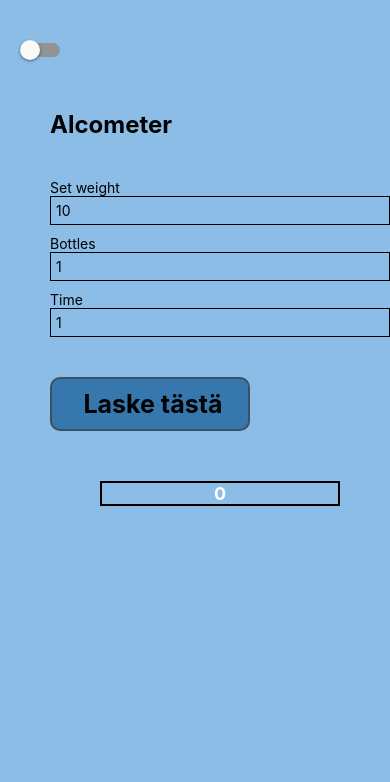
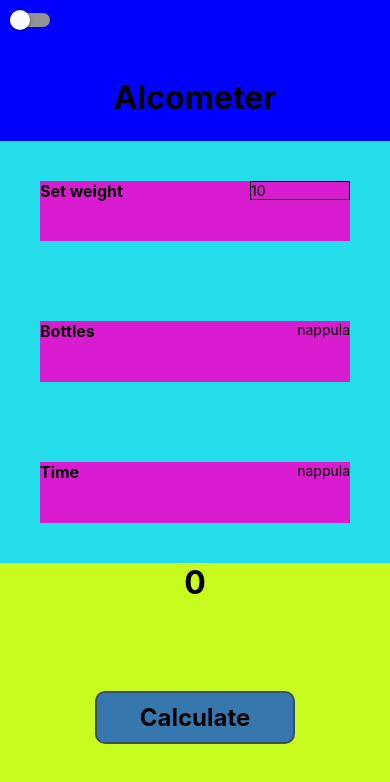
Before and after one commit to tikkuinen/alcometer_2023, a React Native app: screen / in a window 390 px wide. Shown: the top 782 px of the page. Built offline with nearby package versions, Linux system fonts and the light colour scheme.

Commit message:
säädetty layouttia ja tyylejä

```diff
--- a/App.js
+++ b/App.js
@@ -75,24 +75,29 @@ export default function App() {
     return (
       <TouchableOpacity onPress={calculate}>
         <View style={currentStyle.button}>
-          <Text style={currentStyle.buttonText}> Laske tästä</Text>
+          <Text style={currentStyle.buttonText}>Calculate</Text>
         </View>
       </TouchableOpacity>
     );
   };
 
   return (
-    <ScrollView style={currentStyle.scrollView}>
-      {/* <StatusBar style="auto" /> */}
-      <SafeAreaView style={currentStyle.toggle}>
+    <SafeAreaView style={currentStyle.container}>
+      <View style={currentStyle.headerArea}>
+        <View style={currentStyle.switchArea}>
           <Switch title="Toggle StatusBar"></Switch>
-      </SafeAreaView>
+        </View>
+        <View style={currentStyle.header}>
+          <Text style={currentStyle.headerText}>Alcometer</Text>
+        </View>
+      </View>
 
-      <View style={currentStyle.container}>
-        <Text style={currentStyle.header}>Alcometer</Text>
-
+      <View style={currentStyle.inputArea}>
+        <View style={currentStyle.inputView}>
           <View>
-          <Text>Set weight</Text>
+            <Text style={currentStyle.labelText}>Set weight</Text>
+          </View>
+          <View>
             <TextInput
               style={currentStyle.input}
               onChangeText={setWeight}
@@ -100,32 +105,32 @@ export default function App() {
               keyboardType="number-pad"
             />
           </View>
-
-        <View>
-          <Text>Bottles</Text>
-          <TextInput
-            style={currentStyle.input}
-            onChangeText={setBottles}
-            value={bottles}
-            keyboardType="number-pad"
-          />
         </View>
 
+        <View style={currentStyle.inputView}>
           <View>
-          <Text>Time</Text>
-          <TextInput
-            style={currentStyle.input}
-            onChangeText={setTime}
-            value={time}
-            keyboardType="number-pad"
-          />
+            <Text style={currentStyle.labelText}>Bottles</Text>
+          </View>
+          <View>
+            <Text> nappula</Text>
+          </View>
         </View>
 
+        <View style={currentStyle.inputView}>
           <View>
-          <CalculateButton />
-          <Text style={currentStyle.result}>{level}</Text>
+            <Text style={currentStyle.labelText}>Time</Text>
+          </View>
+          <View>
+            <Text> nappula</Text>
           </View>
         </View>
-    </ScrollView>
+      </View>
+
+      <View style={currentStyle.buttonArea}>
+        <Text style={currentStyle.result}>{level}</Text>
+
+        <CalculateButton />
+      </View>
+    </SafeAreaView>
   );
 }
--- a/styles/Styles.js
+++ b/styles/Styles.js
@@ -1,58 +1,74 @@
 import { StyleSheet } from "react-native";
 
 const DarkTheme = StyleSheet.create({
-  scrollView: {
-    backgroundColor: "#8CBDE6",
+  container: {
+    // koko paska
+    backgroundColor: "green",
+    flex: 1,
   },
-  toggle: {
-    // switch
-    marginTop: 40,
-    justifyContent: "left",
-    alignItems: "left",
-    marginLeft: 20,
+  headerArea: {
+    flex: 1,
+    backgroundColor: "blue",
   },
-  container: {
-    // switchin alapuolinen osa kokonaisuudessaan
+  switchArea: {
     flex: 1,
-    alignItems: "left",
+    paddingLeft: 10,
+    paddingTop: 10,
+  },
+  header: {
+    flex: 2,
+    alignItems: "center",
     justifyContent: "center",
-    marginLeft: 50,
+  },
+  headerText: {
+    fontWeight: "bold",
+    fontSize: 32,
+    // fontti
+  },
 
-    marginTop: 50,
+  inputArea: {
+    backgroundColor: "#23ddea",
+    flex: 3,
+  },
+  inputView: {
+    backgroundColor: "#d91ccf",
+    flex: 1,
+    flexDirection: "row",
+    justifyContent: "space-between",
+    margin: 40,
+  },
+  input: {
+    borderWidth: 1,
+    width: 100,
+  },
+  labelText: {
+    fontSize: 16,
+    fontWeight: "bold",
+  },
+  buttonArea: {
+    flex: 2,
+    backgroundColor: "#c8fb1e",
+    alignItems: "center",
+    justifyContent: "space-between",
   },
   button: {
     borderWidth: 2,
     borderRadius: 10,
     borderColor: "#3B5061",
-    marginTop: 30,
     padding: 10,
+    marginBottom: 100,
     width: 200,
     alignItems: "center",
     backgroundColor: "#3678AD",
   },
   buttonText: {
-    fontWeight: "bold",
-    color: "black",
-    fontSize: 25,
-  },
-  header: {
     fontSize: 24,
     fontWeight: "bold",
-    marginBottom: 40,
   },
   result: {
-    color: "#ffffff",
-    fontSize: 18,
+    fontSize: 32,
     fontWeight: "bold",
     textAlign: "center",
-    margin: 50,
-    borderWidth: 2,
-  },
-
-  input: {
-    padding: 5,
-    borderWidth: 1,
-    marginBottom: 10,
   },
 });
 
```
Lines whose indentation alone changed are shown as unchanged.
